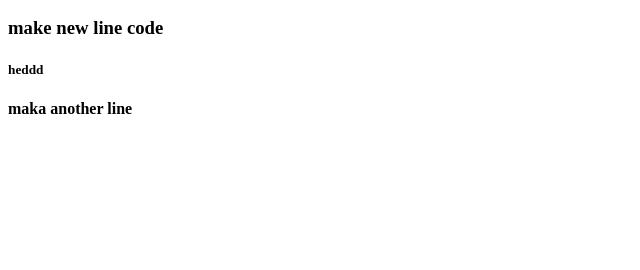
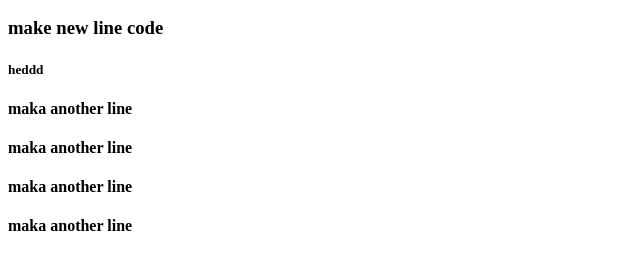
Before and after one commit to dot-360/newGitTest, a plain HTML site: page index.html in a window 1280 px wide. Shown: the part 96-366 px from the top of the page, without its empty margins (0-640 px from the left). Drawn offline with Linux system fonts and the light colour scheme.

Commit message:
add new file and modify

```diff
--- a/index.html
+++ b/index.html
@@ -5,6 +5,9 @@
     <H3>make new line code</H3>
     <h5>heddd</h5>
     <h4>maka another line</h4>
+    <h4>maka another line</h4>
+    <h4>maka another line</h4>
+    <h4>maka another line</h4>
 
 </body>
 </html>
```
